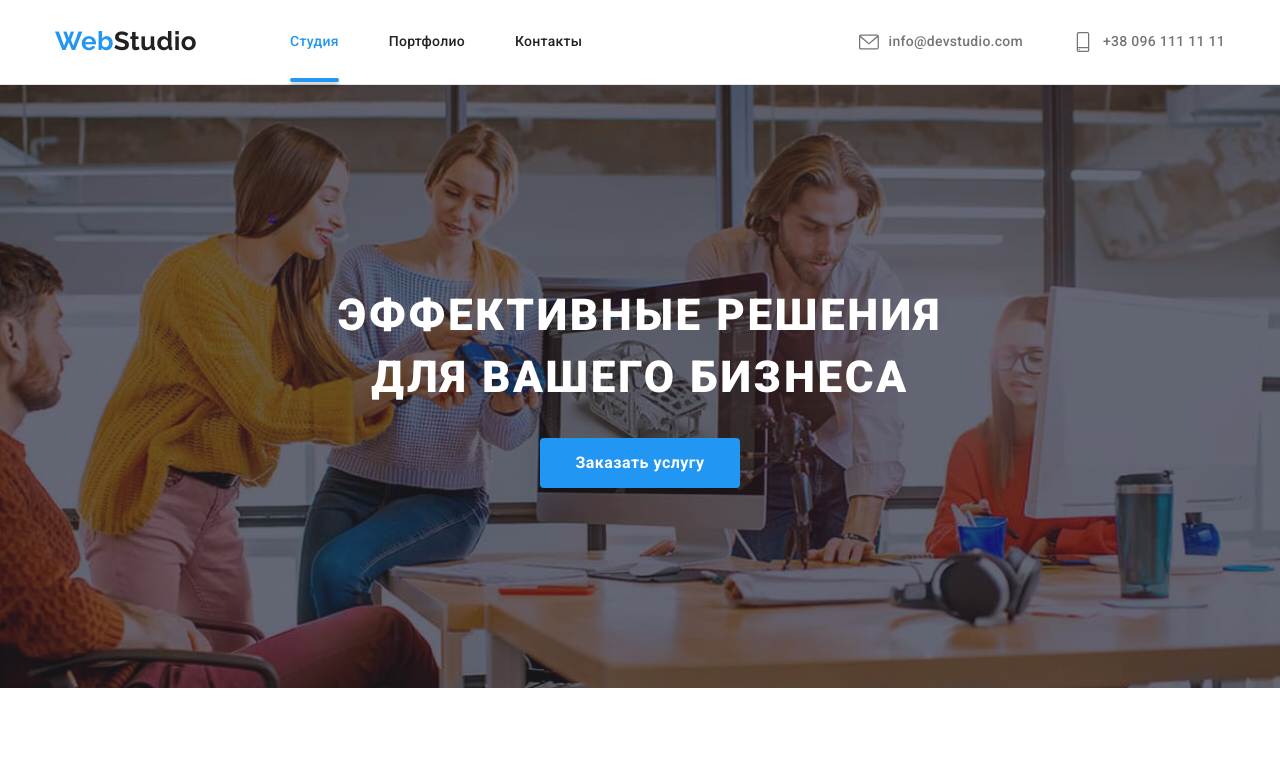
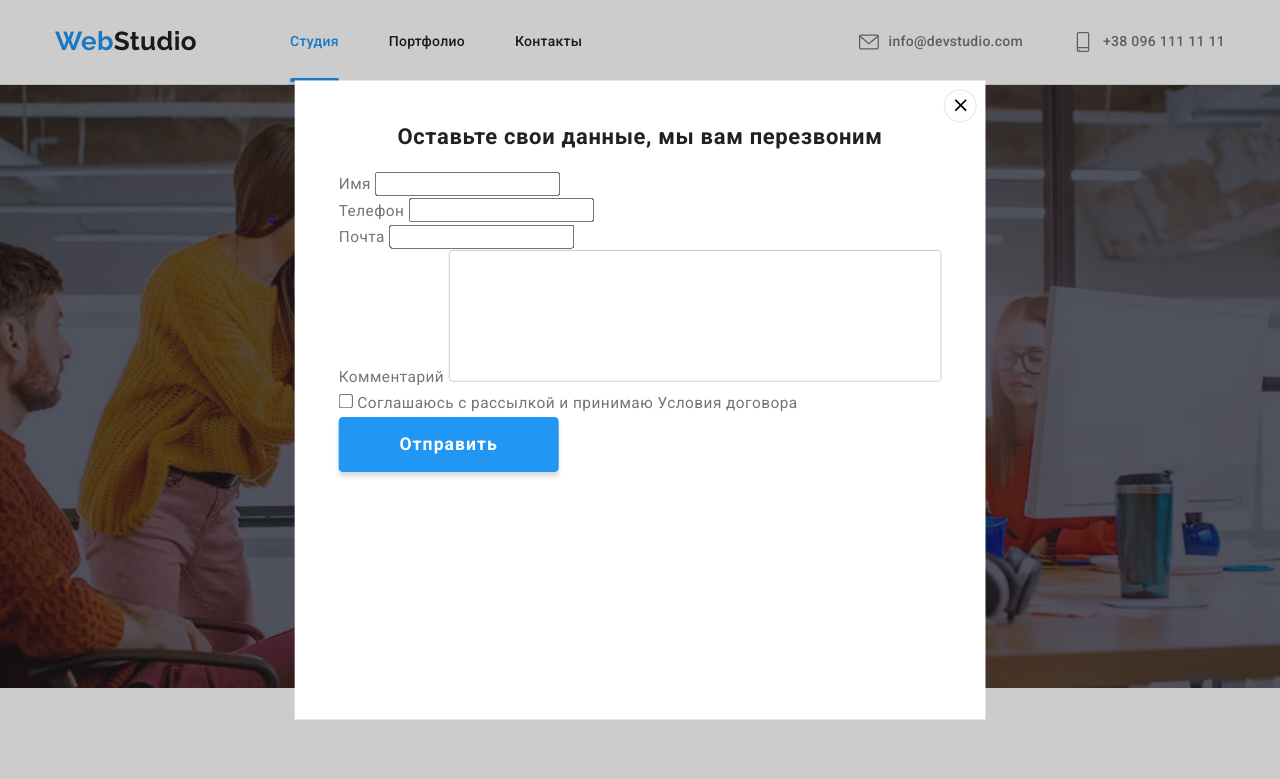
Before and after one commit to DmitriyKorshunov/goit-markup-hw-06, a plain HTML site: page index.html in a window 1280 px wide. Shown: the top 779 px of the page. Drawn offline with nearby package versions, Linux system fonts and the light colour scheme.

Commit message:
Разметка модального окна с инпутами

```diff
--- a/index.html
+++ b/index.html
@@ -444,6 +444,32 @@
     <div class="backdrop is-hidden" data-modal>
       <div class="modal">
         <button type="button" class="button-modal" data-modal-close></button>
+        <p class="modal-titel">Оставьте свои данные, мы вам перезвоним</p>
+        <form class="modal-field">
+          <label for=""
+            >Имя
+            <input type="text" name="username" />
+          </label>
+          <label for=""
+            >Телефон
+            <input type="tel" name="phone_number" />
+          </label>
+          <label for=""
+            >Почта
+            <input type="email" name="email" />
+          </label>
+          <label for=""
+            >Комментарий
+            <textarea name="coment" class="textarea"></textarea>
+          </label>
+          <label>
+            <input type="checkbox" name="hobby" value="reading" />
+            Соглашаюсь с рассылкой и принимаю Условия договора
+          </label>
+          <button type="submit" class="modal-btn list">
+            <span class="modal-btn-text">Отправить</span>
+          </button>
+        </form>
       </div>
     </div>
     <script src="./js/modal.js"></script>
--- a/styles/styles.css
+++ b/styles/styles.css
@@ -889,10 +889,10 @@ img {
   transition: opacity 250ms var(--timing-function);
 }
 
-.backdrop.is-hidden {
+/*.backdrop.is-hidden {
   opacity: 0;
   pointer-events: none;
-}
+}*/
 
 .backdrop.is-hidden .modal {
   transform: translate(-50%, -50%) scale(1.1);
@@ -902,6 +902,8 @@ img {
   position: absolute;
   top: 50%;
   left: 50%;
+
+  padding: 40px;
 
   min-width: 528px;
   min-height: 581px;
@@ -938,3 +940,53 @@ img {
   cursor: pointer;
   transform: rotate(180deg);
 }
+
+.modal-titel {
+  margin-bottom: 20px;
+
+  font-weight: 700;
+  font-size: 20px;
+  line-height: 1.15;
+  text-align: center;
+  letter-spacing: 0.03em;
+
+  color: #212121;
+}
+
+.modal-field {
+  display: flex;
+  flex-direction: column;
+}
+
+.textarea {
+  width: 448px;
+  height: 120px;
+
+  border: 1px solid rgba(33, 33, 33, 0.2);
+
+  border-radius: 4px;
+  resize: none;
+}
+
+.modal-btn {
+  width: 200px;
+  height: 50px;
+  border: none;
+  border-radius: 4px;
+
+  background: #2196f3;
+  box-shadow: 0px 4px 4px rgba(0, 0, 0, 0.15);
+  border-radius: 4px;
+}
+
+.modal-btn-text {
+  display: block;
+
+  font-weight: 700;
+  font-size: 16px;
+  line-height: 1.88;
+
+  letter-spacing: 0.06em;
+
+  color: #ffffff;
+}
```
